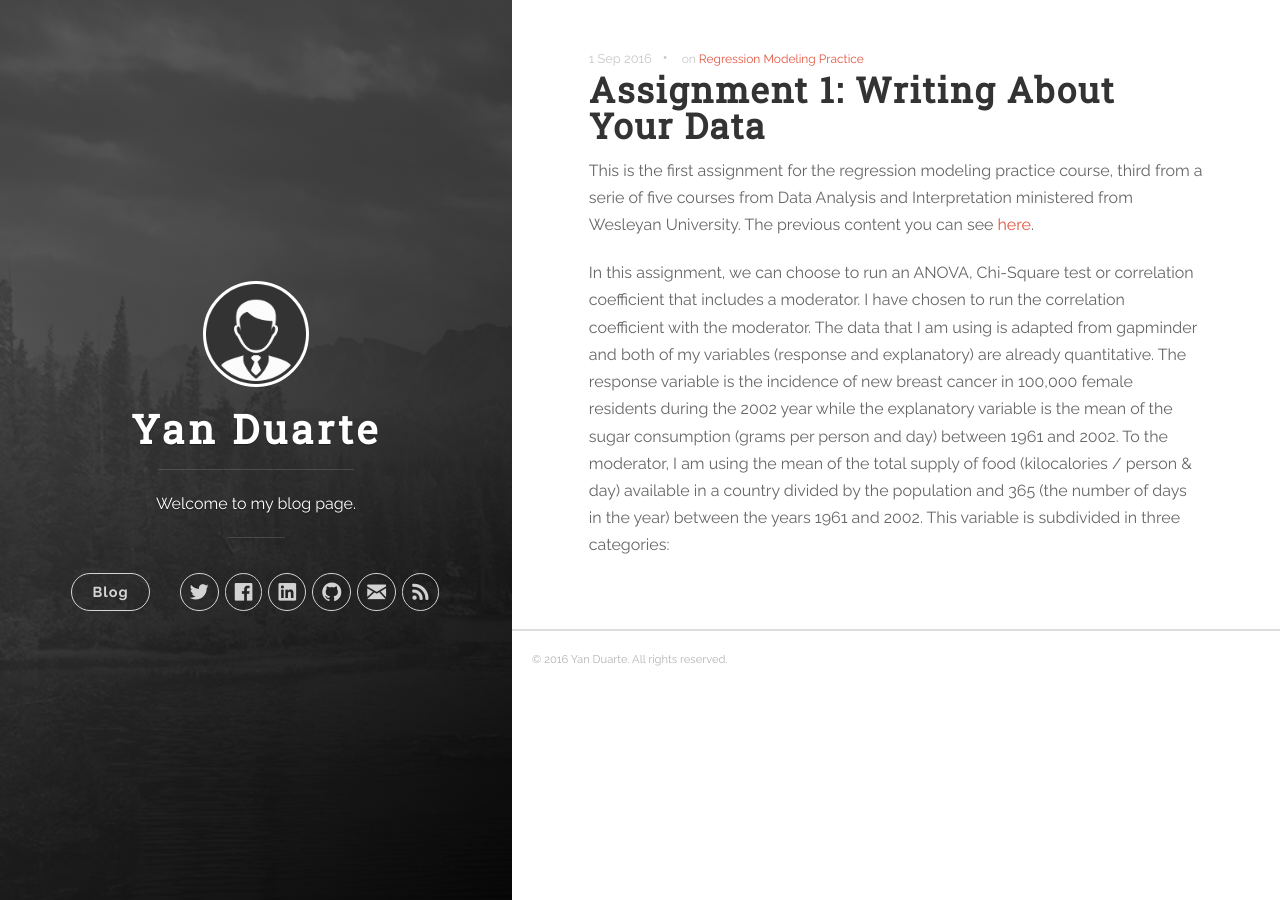
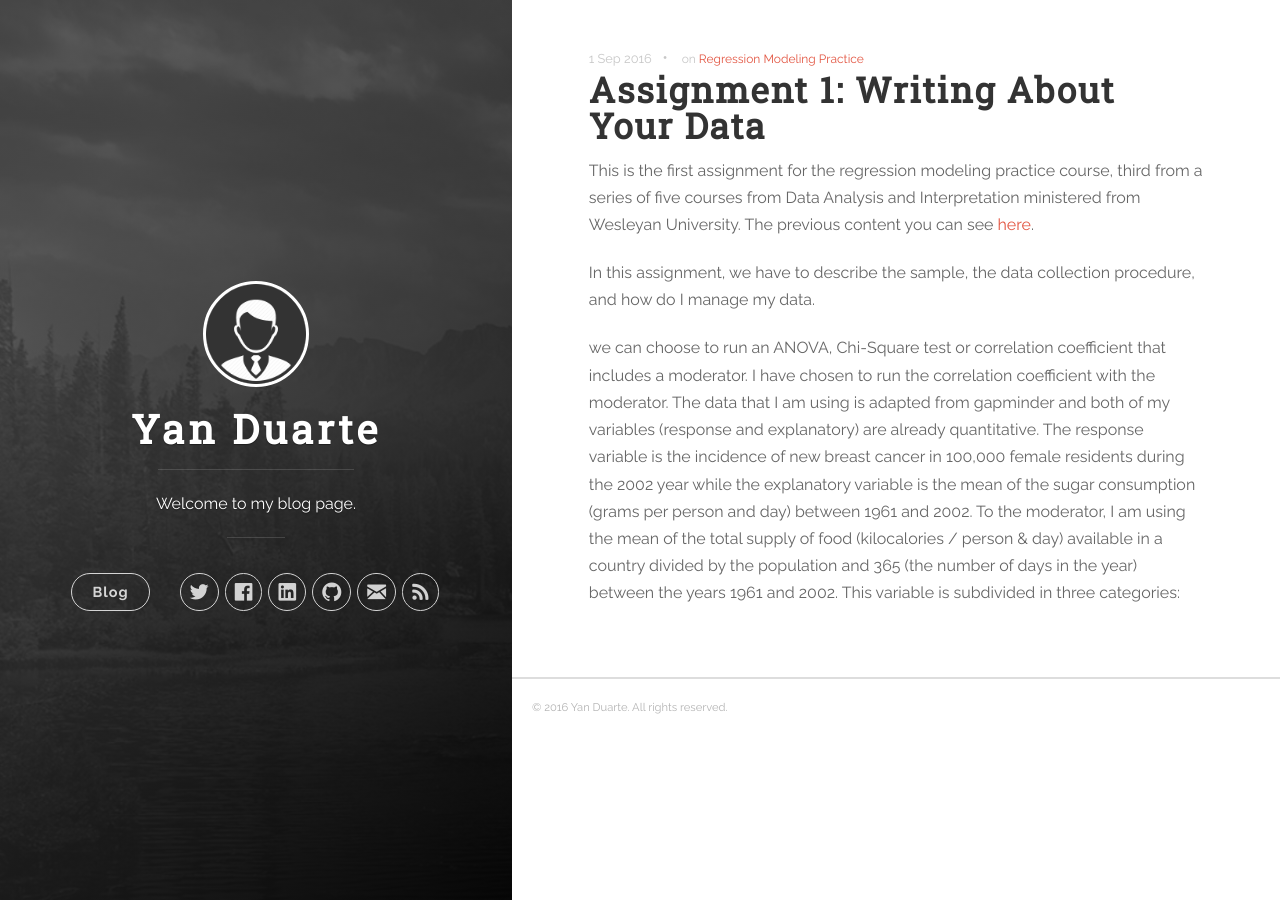
Before and after one commit to yan-duarte/yan-duarte.github.io, a Jekyll site: the page built from _posts/2016-09-01-RMP-Assignment1.md, in a window 1280 px wide. Built offline with Jekyll 4.4.1, drawn with Linux system fonts in a browser that asks for light colours; nearby versions of some CDN libraries.

Commit message:
Updated 2016-09-01-RMP-Assignment1.md

```diff
--- a/_posts/2016-09-01-RMP-Assignment1.md
+++ b/_posts/2016-09-01-RMP-Assignment1.md
@@ -7,10 +7,17 @@ tags:
   - Regression Modeling Practice
 published: true
 ---
-This is the first assignment for the regression modeling practice course, third from a serie of five courses from Data Analysis and Interpretation ministered from Wesleyan University.
+This is the first assignment for the regression modeling practice course, third from a series of five courses from Data Analysis and Interpretation ministered from Wesleyan University.
 The previous content you can see [here](https://yan-duarte.github.io/tags/).
 
-In this assignment, we can choose to run an ANOVA, Chi-Square test or correlation coefficient that includes a moderator. I have chosen to run the correlation coefficient with the moderator.
+In this assignment, we have to describe the sample, the data collection procedure, and how do I manage my data.
+
+
+
+
+
+
+we can choose to run an ANOVA, Chi-Square test or correlation coefficient that includes a moderator. I have chosen to run the correlation coefficient with the moderator.
 The data that I am using is adapted from gapminder and both of my variables (response and explanatory) are already quantitative.
 The response variable is the incidence of new breast cancer in 100,000 female residents during the 2002 year while the explanatory variable is the mean of the sugar consumption (grams per person and day) between 1961 and 2002.
 To the moderator, I am using the mean of the total supply of food (kilocalories / person & day) available in a country divided by the population and 365 (the number of days in the year) between the years 1961 and 2002. This variable is subdivided in three categories:
```
